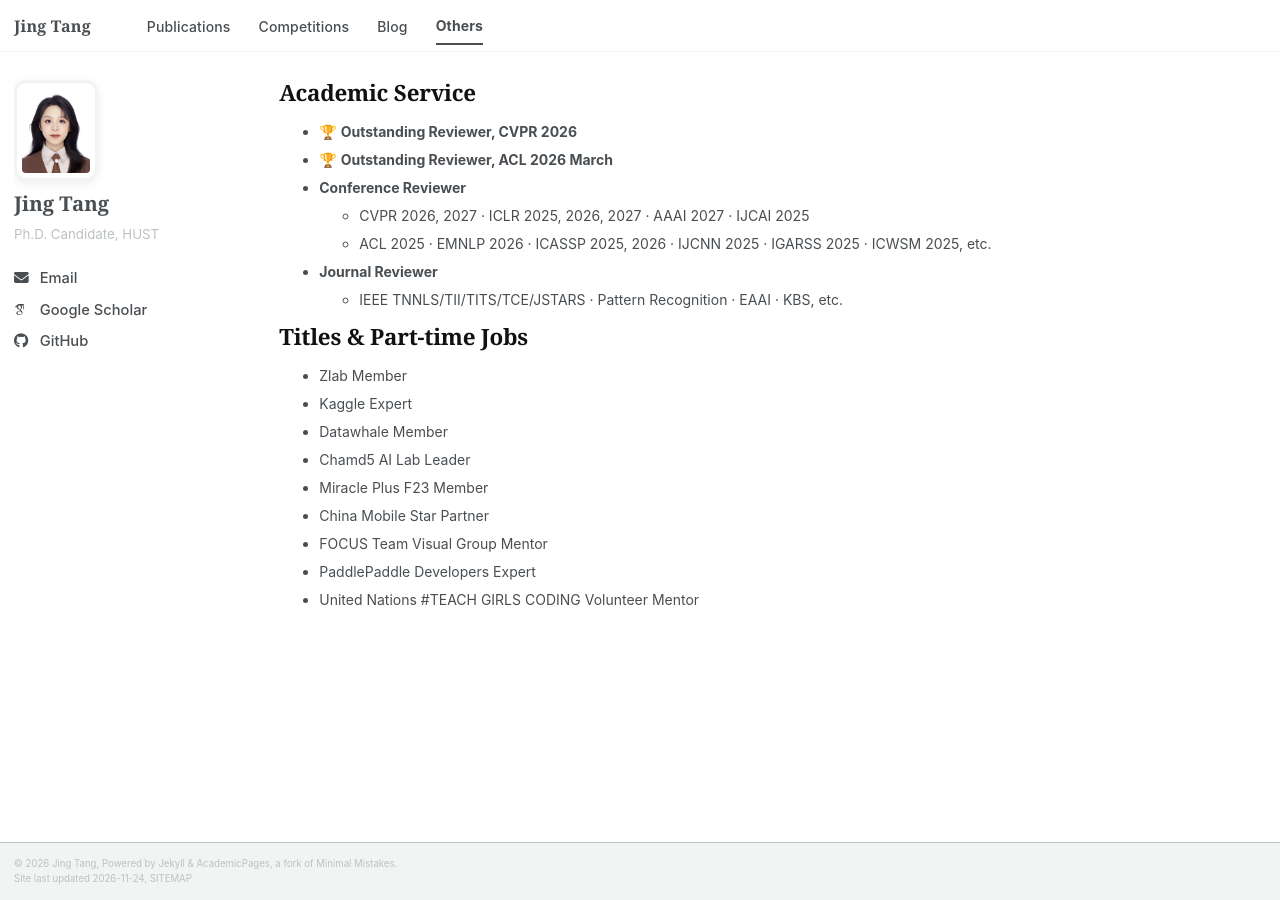
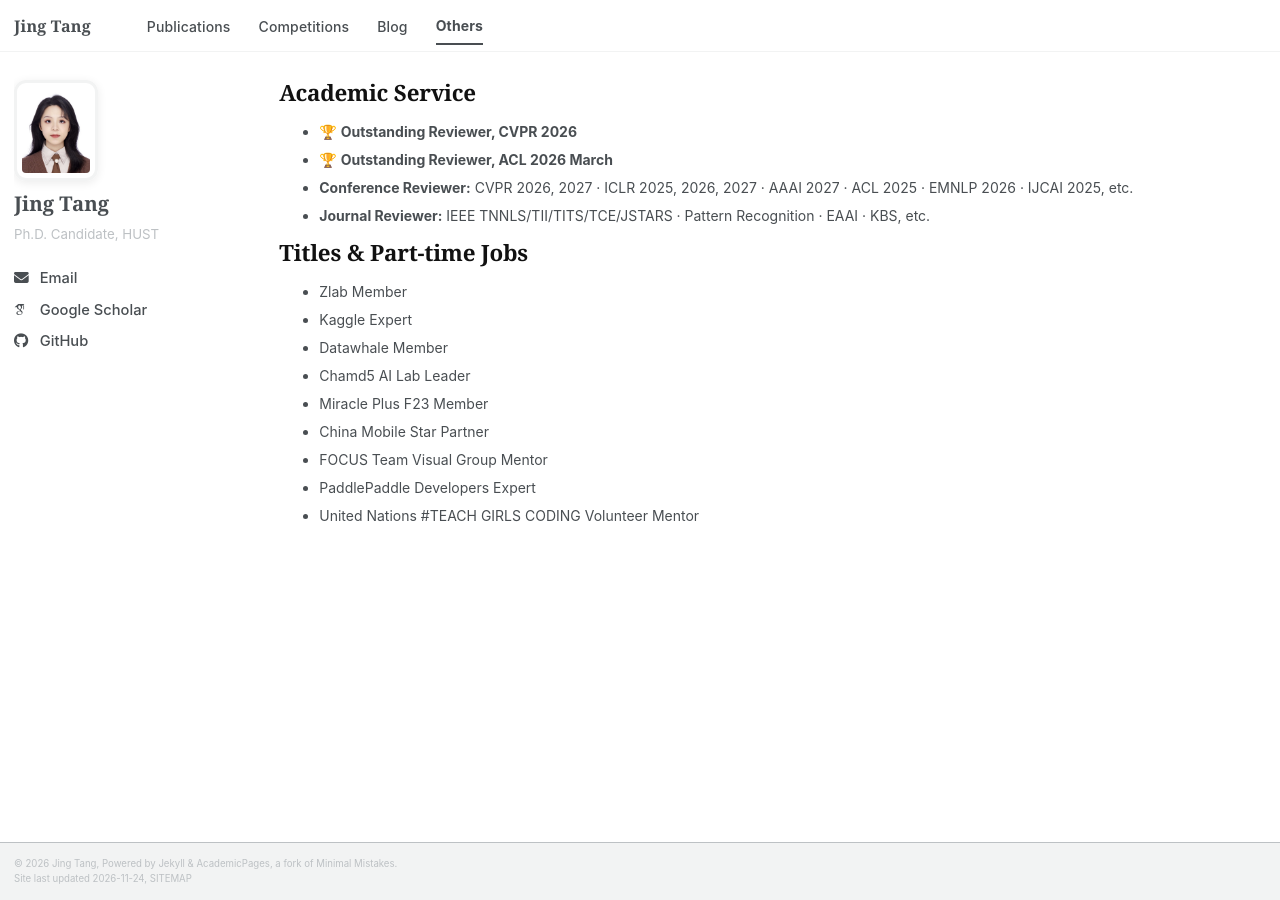
Before and after one commit to vaew/vaew.github.io, a Jekyll site: the page built from _pages/cv.md, in a window 1280 px wide. Built offline with Jekyll 4.4.1, drawn with Linux system fonts in a browser that asks for light colours; some web fonts are replaced; a script bundle is joined from its source files by our own code; a script that is not in the unit is left out.

Commit message:
Update academic-service.md

```diff
--- a/_includes/academic-service.md
+++ b/_includes/academic-service.md
@@ -4,10 +4,7 @@ Academic Service
 
 * 🏆 **Outstanding Reviewer, CVPR 2026**
 * 🏆 **Outstanding Reviewer, ACL 2026 March**
-* **Conference Reviewer**
-  * CVPR 2026, 2027 · ICLR 2025, 2026, 2027 · AAAI 2027 · IJCAI 2025
-  * ACL 2025 · EMNLP 2026 · ICASSP 2025, 2026 · IJCNN 2025 · IGARSS 2025 · ICWSM 2025, etc.
-* **Journal Reviewer**
-  * IEEE TNNLS/TII/TITS/TCE/JSTARS · Pattern Recognition · EAAI · KBS, etc.
+* **Conference Reviewer:** CVPR 2026, 2027 · ICLR 2025, 2026, 2027 · AAAI 2027 · ACL 2025 · EMNLP 2026 · IJCAI 2025, etc.
+* **Journal Reviewer:** IEEE TNNLS/TII/TITS/TCE/JSTARS · Pattern Recognition · EAAI · KBS, etc.
 
 </div>
```
